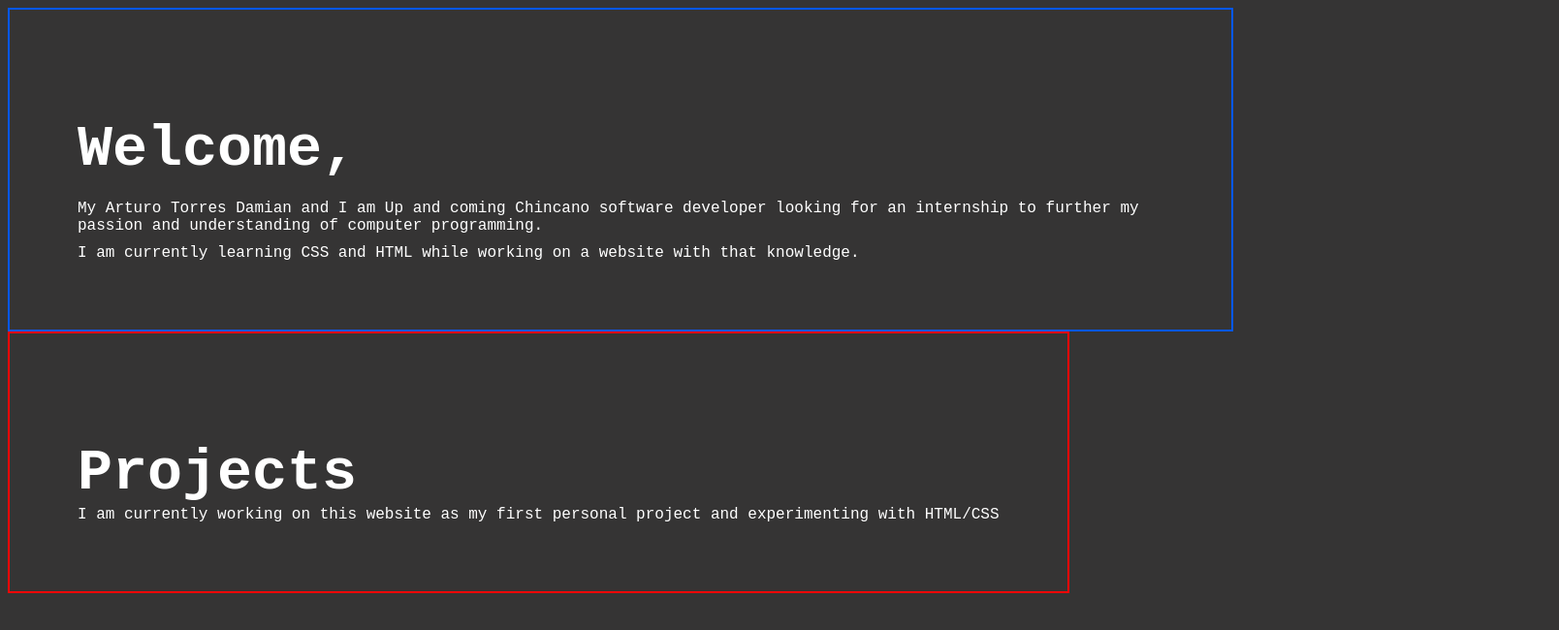
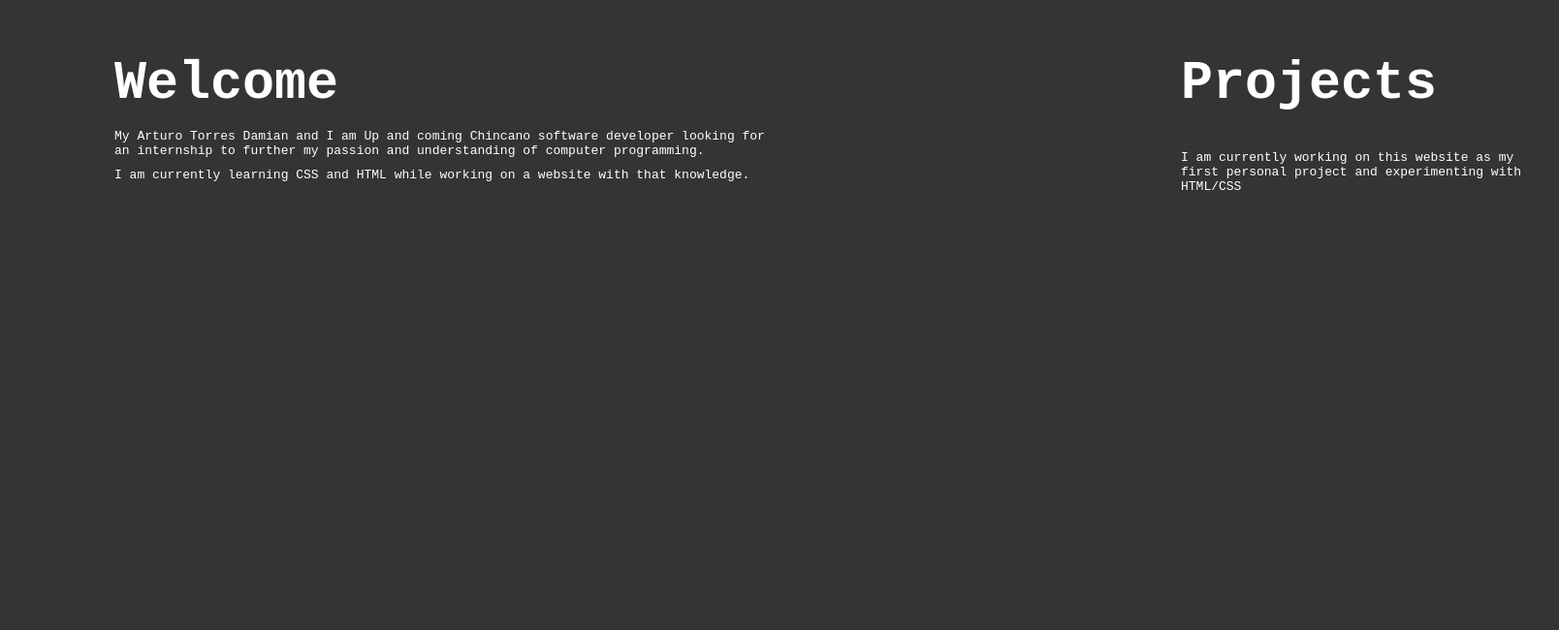
Before and after one commit to huey704/huey704.github.io, a plain HTML site: page index.html in a window 1280 px wide. Shown: the whole page at 97% size, 1608 px wide, since content can reach past the window. Drawn offline with Linux system fonts and the light colour scheme.

Commit message:
Version 1 of Website
This will be Version 1 of the website as the two column layout has been hard to implement correctly with all this code, so  I am going to make a new file and slowing move and comment everything when it works

```diff
--- a/index.html
+++ b/index.html
@@ -7,12 +7,11 @@
             background-color: #353434;
             color: rgb(255, 255, 255);
             font-family: monospace;
-            font-size: large;
         }
 
-        h1 {
+        .welcome_header {
             margin-bottom: 0px;
-            font-size: 60px;
+            font-size: 55px;
         }
 
         p {
@@ -22,19 +21,22 @@
 
         #leader_container {
             position: relative;
-            margin: 0 auto;
         }
 
         #welcome_container {
             position: relative;
-            border: 2px solid rgb(5, 87, 240);
-            padding: 70px;
+            box-sizing: border-box;
+            left: 100px;
+            width: 700px;
+            padding: 10px;
         }
 
         #project_container {
             position: relative;
-            border: 2px solid rgb(250, 7, 7);
-            padding: 70px;
+            box-sizing: border-box;
+            width: 400px;
+            left: 500px;
+            padding: 10px;
 
         }
 
@@ -60,15 +62,13 @@
             border-radius: 10px;
         }
 
-        .project-heading {
+        .project-header {
             font-family: monospace;
-            bottom: 197px;
-            right: 10px;
+            font-size: 55px;
         }
 
         .column {
             float: left;
-            padding: 10px;
         }
 
         #leader_container:after {
@@ -82,7 +82,7 @@
 <body>
     <div id="leader_container">
         <div id="welcome_container" class="column">
-            <h1>Welcome,</h1>
+            <h1 class="welcome_header">Welcome</h1>
             <p class="description"> <br> My Arturo Torres Damian and I am Up and coming Chincano software developer
                 looking
                 for an
@@ -96,7 +96,7 @@
         </div>
 
         <div id="project_container" class="column">
-            <h1 class="project-heading">Projects</h1>
+            <h1 class="project-header">Projects</h1>
             <p>I am currently working on this website as my first personal project and experimenting with HTML/CSS</p>
 
         </div>
```
